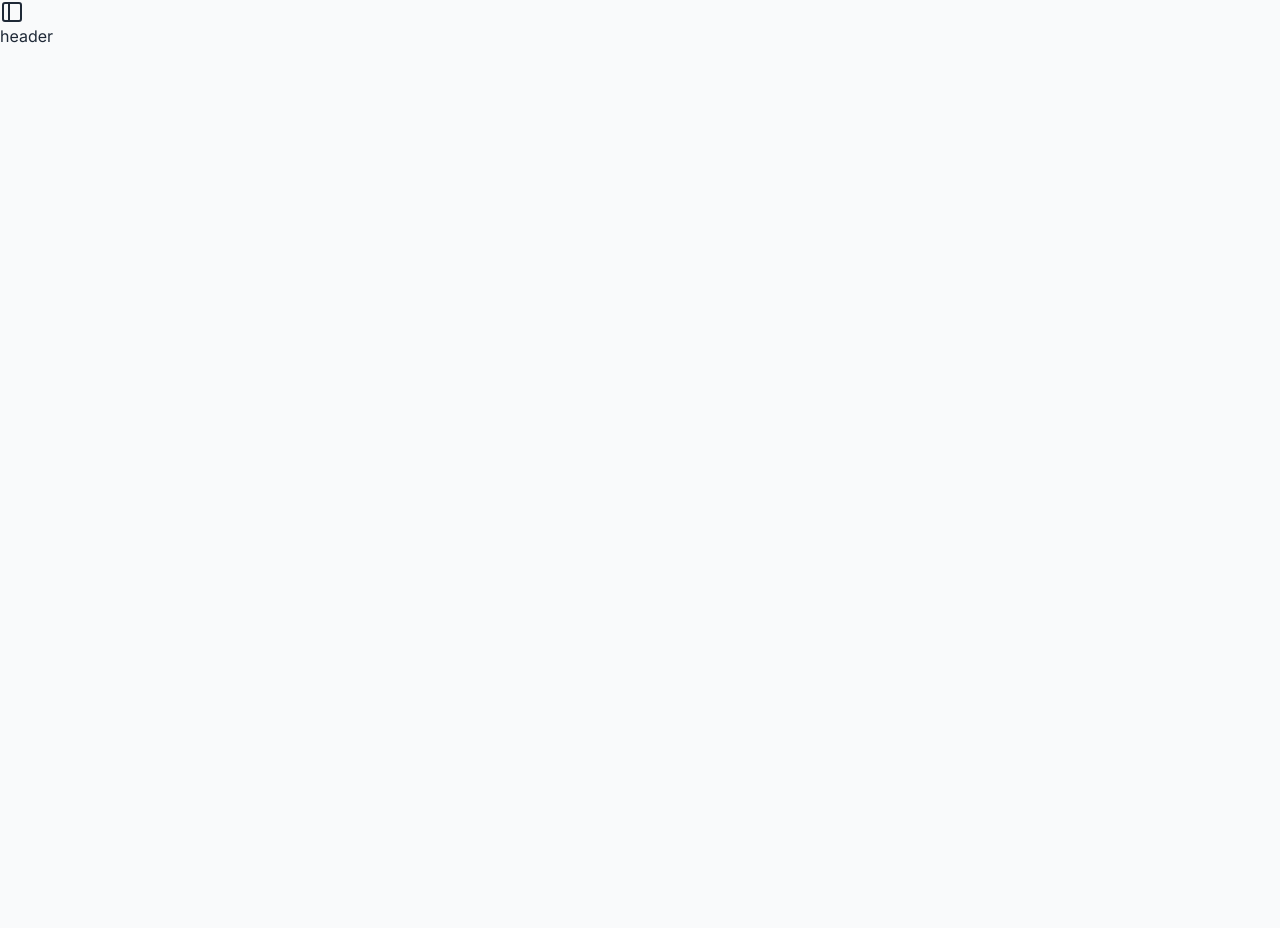
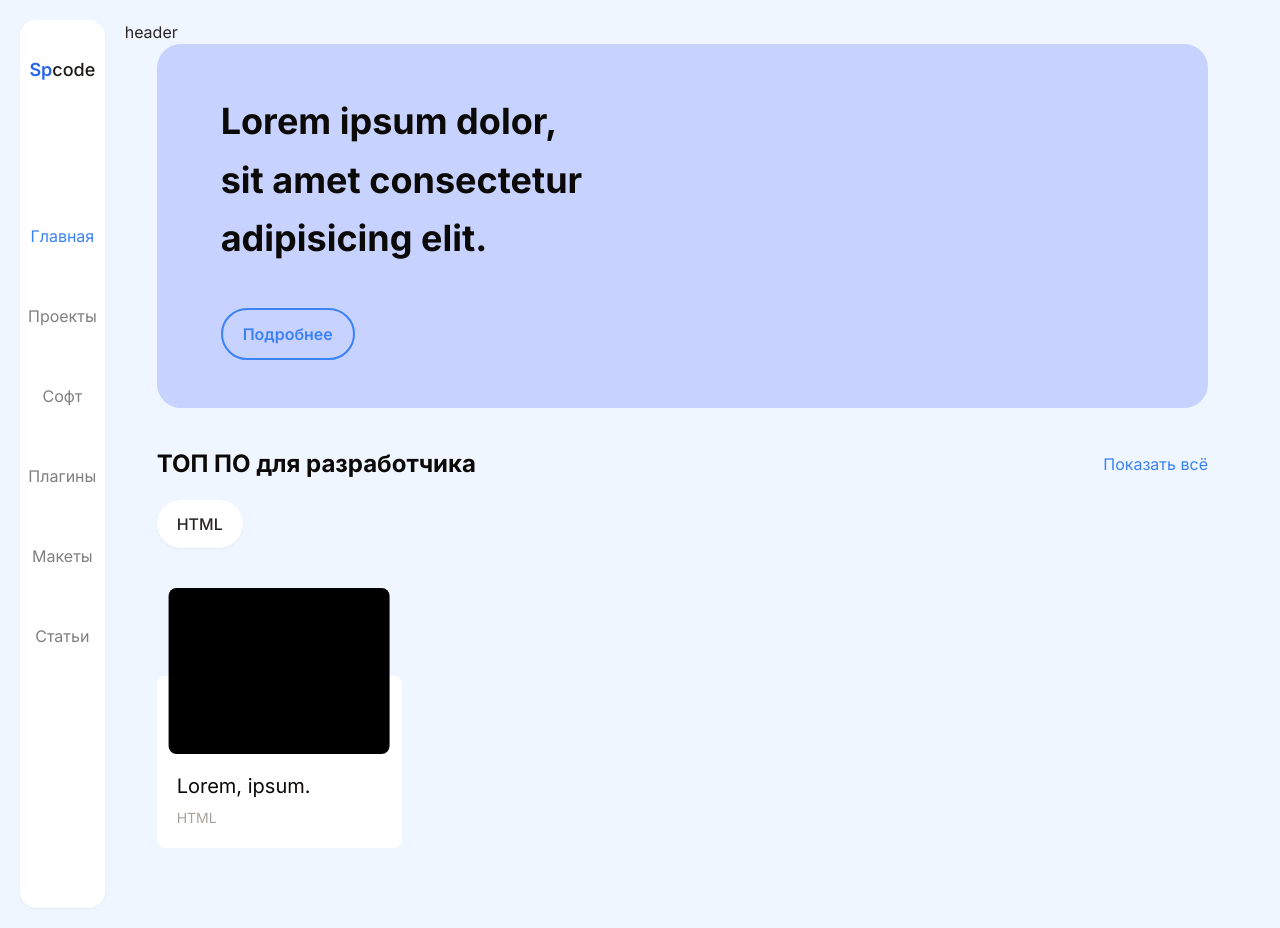
Before and after one commit to Pushcod/sp-code, a Next.js app: page / in a window 1280 px wide. Before the commit the page ends 800 px from the top, so only its background shows below. Built offline with nearby package versions, Linux system fonts and the light colour scheme.

Commit message:
Никита поспал хорошо

```diff
--- a/src/app/layout.jsx
+++ b/src/app/layout.jsx
@@ -1,7 +1,7 @@
 
 import { Inter } from "next/font/google";
 import "./globals.css";
-import { Sidebar } from "lucide-react";
+import Sidebar from "../components/Sidebar/Sidebar";
 import Header from "../components/Header/Header";
 
 const inter = Inter({ subsets: ["latin"] });
@@ -14,11 +14,11 @@
 export default function RootLayout({ children }) {
   return (
     <html lang="ru">
-      <body className={inter.className + ' w-full bg-gray-50 text-gray-800 '}>
+      <body className={inter.className + ' w-full bg-blue-50 text-stone-800 text-base'}>
         <div className="__next">
-          <div className="w-full">
-            <Sidebar />
-            <div className="w-full">
+          <div className="w-full p-5 flex">
+           <Sidebar/>
+            <div className="w-full px-5">
               <Header />
               <main id='main' className="w-full" >
                 <div id="main-content" className="w-fill">
--- a/src/app/page.jsx
+++ b/src/app/page.jsx
@@ -1,7 +1,14 @@
 import Image from "next/image";
+import Banner from "../components/Banner/Banner";
+import DataBanner from "../collections/TestData";
+import Soft from "../components/Soft/Soft";
+
 
 export default function Home() {
   return (
-   <></>
+   <>
+   <Banner getData={DataBanner}/>
+   <Soft/>
+   </>
   );
 }
--- a/src/collections/Menu.jsx
+++ b/src/collections/Menu.jsx
@@ -0,0 +1,11 @@
+const Menu = [
+    {label: 'Главная', url:'/'},
+    {label: 'Проекты', url:'/projects'},
+    {label: 'Софт', url:'/soft'},
+    {label: 'Плагины', url:'/plugins'},
+    {label: 'Макеты', url:'/design'},
+    {label: 'Статьи', url:'/articles'},
+
+];
+
+export default Menu;
--- /dev/null
+++ b/src/collections/TestData.jsx
@@ -0,0 +1,7 @@
+const DataBanner = {
+    title: "Lorem ipsum dolor, sit amet consectetur adipisicing elit.",
+    slug: 'Lorem ipsum dolor, sit amet consectetur adipisicing elit.',
+
+};
+
+export default DataBanner
--- /dev/null
+++ b/src/components/Banner/Banner.jsx
@@ -0,0 +1,21 @@
+import Link from 'next/link'
+import React from 'react'
+
+const Banner = ({getData}) => {
+  return (
+    <section className='w-full ' id='banner'>
+      <div className="container mx-auto">
+        <div className="w-full rounded-3xl px-16 py-12 bg-indigo-200 flex flex-col gap-10">
+            <h2 className="text-stone-950 text-4xl leading-relaxed font-bold max-w-[40%]">{getData.title}</h2>
+            <ul className="flex items-center gap-3">
+                <li className="inline-flex">
+                    <Link href={'/articles/' + getData.slug } className='py-3 px-5 border-2 border-blue-500 text-blue-500 font-semibold rounded-full hover:bg-blue-500 hover:text-white transition-all'>Подробнее</Link>
+                </li>
+            </ul>
+        </div>
+      </div>
+    </section>
+  )
+}
+
+export default Banner
--- /dev/null
+++ b/src/components/Cards/Cards.jsx
@@ -0,0 +1,20 @@
+import Link from 'next/link'
+import React from 'react'
+
+const Cards = ({getData, cols = 4}) => {
+  return (
+    <div className={`w-full py-5 grid grid-cols-1 sm:grid-cols-2 md:grid-cols-4  gap-6`}>
+      <article className="w-full h-full pt-[88px] relative">
+        <div className="absolute top-0 left-1/2 -translate-x-1/2 w-[calc(100%_-_24px)] h-[166px] rounded-lg bg-black"></div>
+        <div className="w-full bg-white rounded-lg pt-24 pr-5 pb-5 pl-5 flex flex-col gap-2 shadow-sm shadow-blue-50">
+            <Link href={'/'} className='inline-flex'>
+            <h3 className="text-xl text-stone-950">Lorem, ipsum.</h3>
+            </Link>
+            <span className="text-stone-400 text-sm">HTML</span>
+        </div>
+      </article>
+    </div>
+  )
+}
+
+export default Cards
--- /dev/null
+++ b/src/components/Category/Category.jsx
@@ -0,0 +1,14 @@
+import Link from 'next/link'
+import React from 'react'
+
+const Category = ({getCategory}) => {
+  return (
+    <ul className='w-full flex gap-4 py-5'>
+      <li className="inline-flex">
+        <Link href={''} className='py-3 px-5 bg-white rounded-full font-medium shadow-sm'>HTML</Link>
+      </li>
+    </ul>
+  )
+}
+
+export default Category
--- a/src/components/Sidebar/Sidebar.jsx
+++ b/src/components/Sidebar/Sidebar.jsx
@@ -1,10 +1,32 @@
+"use client";
+import Link from 'next/link'
 import React from 'react'
+import Menu from '../../collections/Menu'
+import { usePathname } from 'next/navigation'
 
 const Sidebar = () => {
+
+    const path = usePathname();
+
   return (
-    <div>
-
-    </div>
+    <aside className='w-[85px] min-h-[calc(100vh_-_40px)] bg-white rounded-2xl shadow-sm'>
+      <div className="w-full py-7 flex justify-center">
+        <Link href={'/'} className='p-2 text-lg font-medium text-stone-900 '>
+          <span className='text-blue-600 font-semibold'>Sp</span>code
+        </Link>
+      </div>
+      <nav className="w-full sm:pt-24">
+        <menu className="w-full flex flex-col items-center justify-center gap-10">
+          {Menu.map((item, index) => {
+            return (
+              <li key={index} className="inline-flex">
+                <Link href={item.url} className={`${path === item.url ? 'text-blue-500' : 'text-black/50'} p-2 hover:text-black`}>{item.label}</Link>
+              </li>
+            );
+          })}
+        </menu>
+      </nav>
+    </aside >
   )
 }
 
--- a/src/components/Singles/Content/Content.jsx
+++ b/src/components/Singles/Content/Content.jsx
@@ -1,4 +1,4 @@
-import React from 'react'
+import React from 'react';
 
 const Content = (( getContent )) => {
   return (
@@ -8,4 +8,4 @@
   )
 }
 
-export default Content
+export default Content;
--- /dev/null
+++ b/src/components/Soft/Soft.jsx
@@ -0,0 +1,21 @@
+import Link from 'next/link'
+import React from 'react'
+import Category from "../Category/Category";
+import Cards from "../Cards/Cards";
+
+const Soft = ({ getPost,getCategory }) => {
+  return (
+    <section className='w-full py-10 '>
+      <div className="container mx-auto">
+        <div className="w-full flex items-center justify-between">
+            <h2 className="text-stone-950 text-2xl font-bold">ТОП ПО для разработчика</h2>
+            <Link href={'/soft'} className='text-blue-500'>Показать всё</Link>
+        </div>
+        <Category getCategory={getCategory}/>
+        <Cards getData={getPost} cols={'3'}/>
+      </div>
+    </section>
+  )
+}
+
+export default Soft
--- a/tailwind.config.ts
+++ b/tailwind.config.ts
@@ -7,6 +7,20 @@
     "./src/app/**/*.{js,ts,jsx,tsx,mdx}",
   ],
   theme: {
+    container:{
+      center: true,
+      padding: '2rem',
+      screens: {
+        'xl': '1440px'
+      },
+    },
+    screens: {
+      'sm': '640px',
+      'md': '768px',
+      'lg': '1024px',
+      'xl': '1280px',
+      '2xl': '1440px',
+    },
     extend: {
       backgroundImage: {
         "gradient-radial": "radial-gradient(var(--tw-gradient-stops))",
```
